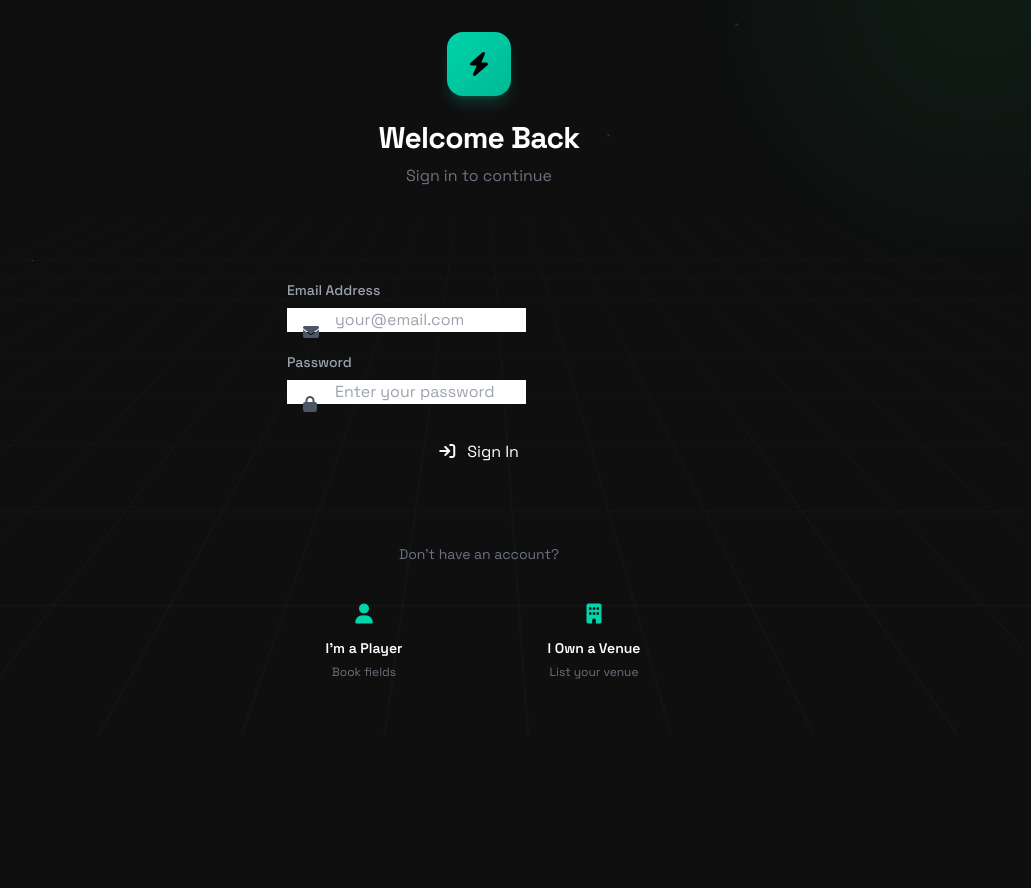
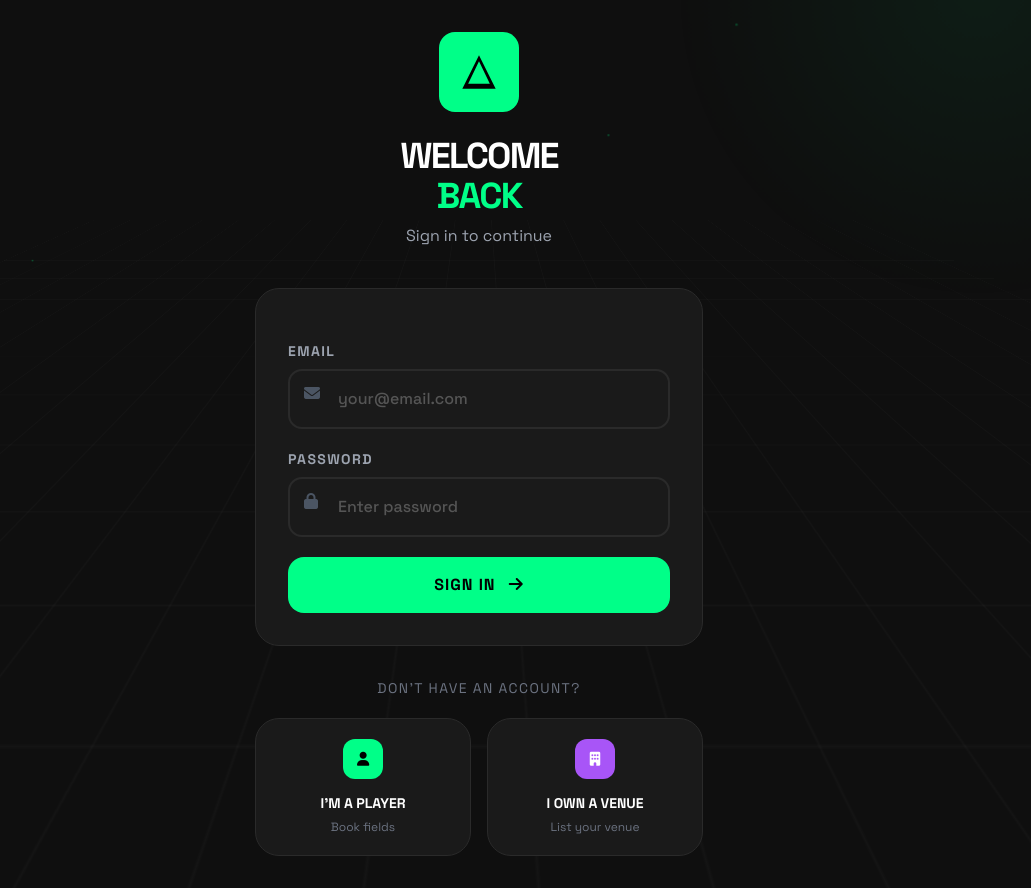
Before and after one commit to saifhathout/booking, a Django app: page /accounts/login/ in a window 1280 px wide. Shown: the part 65-953 px from the top of the page, without its empty margins (161-1192 px from the left). Before the commit the page ends 744 px from the top, so only its background shows below. Run offline with Django 5.2, Linux system fonts and the light colour scheme; some libraries are stand-ins or nearby versions.

Commit message:
Revamp login.html layout and styles
Updated the login page layout and styles for improved aesthetics and user experience.

```diff
--- a/accounts/templates/accounts/login.html
+++ b/accounts/templates/accounts/login.html
@@ -5,65 +5,69 @@
 <div class="min-h-[80vh] flex items-center justify-center">
     <div class="w-full max-w-md animate-fade-up">
 
-        <!-- Logo & Header -->
+        <!-- Logo -->
         <div class="text-center mb-10">
-            <div class="w-16 h-16 rounded-2xl bg-gradient-to-br from-[#00D4AA] to-[#00B894] flex items-center justify-center mx-auto mb-6 shadow-lg shadow-[#00D4AA]/20">
-                <i class="fas fa-bolt text-2xl text-black"></i>
+            <div class="card-icon-energy icon-green w-20 h-20 rounded-2xl flex items-center justify-center mx-auto mb-6">
+                <svg class="w-10 h-10 text-black" fill="currentColor" viewBox="0 0 24 24">
+                    <path d="M12 2L2 22h20L12 2zm0 3.5L18.5 19h-13L12 5.5z"/>
+                </svg>
             </div>
-            <h1 class="text-3xl font-extrabold tracking-tight">Welcome Back</h1>
-            <p class="text-gray-500 mt-2">Sign in to continue</p>
+            <h1 class="text-4xl font-black tracking-tighter">WELCOME<br><span class="text-[#00FF88]">BACK</span></h1>
+            <p class="text-gray-400 mt-2">Sign in to continue</p>
         </div>
 
         <!-- Messages -->
         {% if messages %}
             {% for message in messages %}
-                <div class="bg-{% if message.tags == 'error' %}[#FF4757]{% else %}[#00D4AA]{% endif %}/10 border border-{% if message.tags == 'error' %}[#FF4757]{% else %}[#00D4AA]{% endif %}/30 text-{% if message.tags == 'error' %}[#FF4757]{% else %}[#00D4AA]{% endif %} px-5 py-4 rounded-2xl mb-6 text-sm">
+                <div class="bg-{% if message.tags == 'error' %}[#FF4757]{% else %}[#00FF88]{% endif %}/10 border border-{% if message.tags == 'error' %}[#FF4757]{% else %}[#00FF88]{% endif %}/30 text-{% if message.tags == 'error' %}[#FF4757]{% else %}[#00FF88]{% endif %} px-5 py-4 rounded-2xl mb-6 text-sm font-bold">
                     {{ message }}
                 </div>
             {% endfor %}
         {% endif %}
 
         <!-- Login Form -->
-        <div class="premium-card p-8">
+        <div class="energy-card p-8">
             <form method="POST" class="space-y-5">
                 {% csrf_token %}
 
                 <div>
-                    <label class="text-sm font-medium text-gray-400 mb-2 block">Email Address</label>
+                    <label class="text-sm font-bold text-gray-400 mb-2 block tracking-widest uppercase">Email</label>
                     <div class="relative">
                         <i class="fas fa-envelope absolute left-4 top-4 text-gray-600"></i>
-                        <input type="email" name="username" class="input-premium pl-12" placeholder="your@email.com" required>
+                        <input type="email" name="username" class="input-fire pl-12" placeholder="your@email.com" required>
                     </div>
                 </div>
 
                 <div>
-                    <label class="text-sm font-medium text-gray-400 mb-2 block">Password</label>
+                    <label class="text-sm font-bold text-gray-400 mb-2 block tracking-widest uppercase">Password</label>
                     <div class="relative">
                         <i class="fas fa-lock absolute left-4 top-4 text-gray-600"></i>
-                        <input type="password" name="password" class="input-premium pl-12" placeholder="Enter your password" required>
+                        <input type="password" name="password" class="input-fire pl-12" placeholder="Enter password" required>
                     </div>
                 </div>
 
-                <button type="submit" class="btn-gradient w-full py-4 text-base mt-2">
-                    <i class="fas fa-arrow-right-to-bracket mr-2"></i> Sign In
+                <button type="submit" class="btn-fire w-full py-4 text-base mt-4">
+                    SIGN IN <i class="fas fa-arrow-right ml-2"></i>
                 </button>
             </form>
         </div>
 
-        <!-- Register Links -->
+        <!-- Register -->
         <div class="mt-8 text-center">
-            <p class="text-sm text-gray-500 mb-5">Don't have an account?</p>
-            <div class="grid grid-cols-2 gap-3">
-                <a href="{% url 'accounts:register_player' %}"
-                   class="premium-card p-4 text-center hover:border-[#00D4AA]/50 transition group">
-                    <i class="fas fa-user text-xl text-[#00D4AA] mb-2 block"></i>
-                    <span class="text-sm font-semibold">I'm a Player</span>
+            <p class="text-sm text-gray-500 mb-5 tracking-widest uppercase">Don't have an account?</p>
+            <div class="grid grid-cols-2 gap-4">
+                <a href="{% url 'accounts:register_player' %}" class="energy-card p-5 text-center group">
+                    <div class="card-icon-energy icon-green w-10 h-10 rounded-xl flex items-center justify-center mx-auto mb-3">
+                        <i class="fas fa-user text-black text-sm"></i>
+                    </div>
+                    <span class="text-sm font-bold">I'M A PLAYER</span>
                     <p class="text-xs text-gray-500 mt-1">Book fields</p>
                 </a>
-                <a href="{% url 'accounts:register_venue_owner' %}"
-                   class="premium-card p-4 text-center hover:border-[#00D4AA]/50 transition group">
-                    <i class="fas fa-building text-xl text-[#00D4AA] mb-2 block"></i>
-                    <span class="text-sm font-semibold">I Own a Venue</span>
+                <a href="{% url 'accounts:register_venue_owner' %}" class="energy-card p-5 text-center group">
+                    <div class="card-icon-energy icon-purple w-10 h-10 rounded-xl flex items-center justify-center mx-auto mb-3">
+                        <i class="fas fa-building text-white text-sm"></i>
+                    </div>
+                    <span class="text-sm font-bold">I OWN A VENUE</span>
                     <p class="text-xs text-gray-500 mt-1">List your venue</p>
                 </a>
             </div>
```
